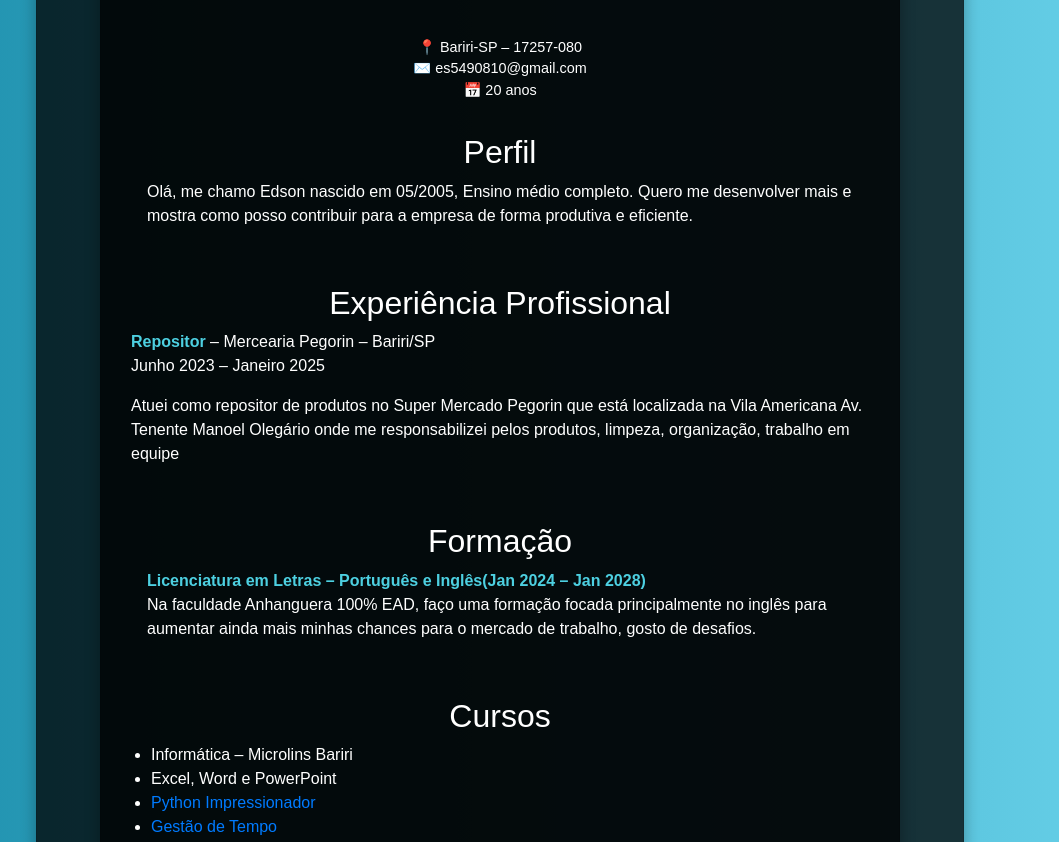
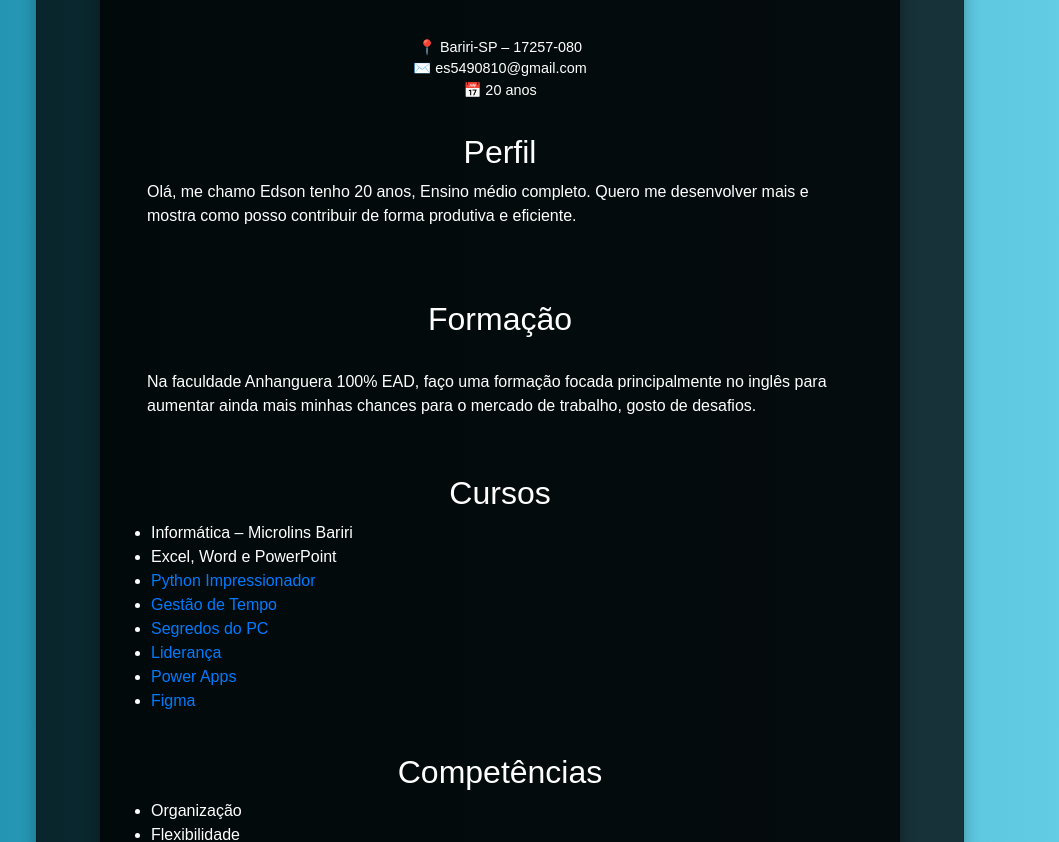
Before and after one commit to EdsonSantos-lab/site_perfil, a Flask app: page /usuarios in a window 1280 px wide. Shown: the part 546-1388 px from the top of the page, without its empty margins (49-1108 px from the left). Run offline with Flask 3, Linux system fonts and the light colour scheme; some libraries are stand-ins or nearby versions.

Commit message:
Update usuarios.html

```diff
--- a/templates/usuarios.html
+++ b/templates/usuarios.html
@@ -27,24 +27,14 @@
               <div class="mb-4 p-3">
                 <h2>Perfil</h2>
                 <p>
-                  Olá, me chamo Edson nascido em 05/2005, Ensino médio completo.
-                  Quero me desenvolver mais e mostra como posso contribuir para a empresa de forma produtiva e eficiente.
+                  Olá, me chamo Edson tenho 20 anos, Ensino médio completo.
+                  Quero me desenvolver mais e mostra como posso contribuir de forma produtiva e eficiente.
                 </p>
               </div>
-
-              <div class="mb-4 p-6">
-                <h2 >Experiência Profissional</h2>
-                <p><span class="highlight">Repositor</span> – Mercearia Pegorin – Bariri/SP<br>
-                Junho 2023 – Janeiro 2025</p>
-                <p>
-                  Atuei como repositor de produtos no Super Mercado Pegorin que está localizada na Vila Americana Av. Tenente Manoel Olegário onde me responsabilizei pelos produtos, limpeza, organização, trabalho em equipe
-                </p>
-              </div>
-
-              <div class="mb-4 p-3">
+                <div class="mb-4 p-3">
                 <h2>Formação</h2>
                 <p>
-                  <span class="highlight">Licenciatura em Letras – Português e Inglês(Jan 2024 – Jan 2028)</span><br>
+                  <span class="highlight"></span><br>
                   Na faculdade Anhanguera 100% EAD, faço uma formação focada principalmente no inglês para aumentar ainda mais minhas chances para o mercado de trabalho, gosto de desafios.
                 </p>
               </div>
```
